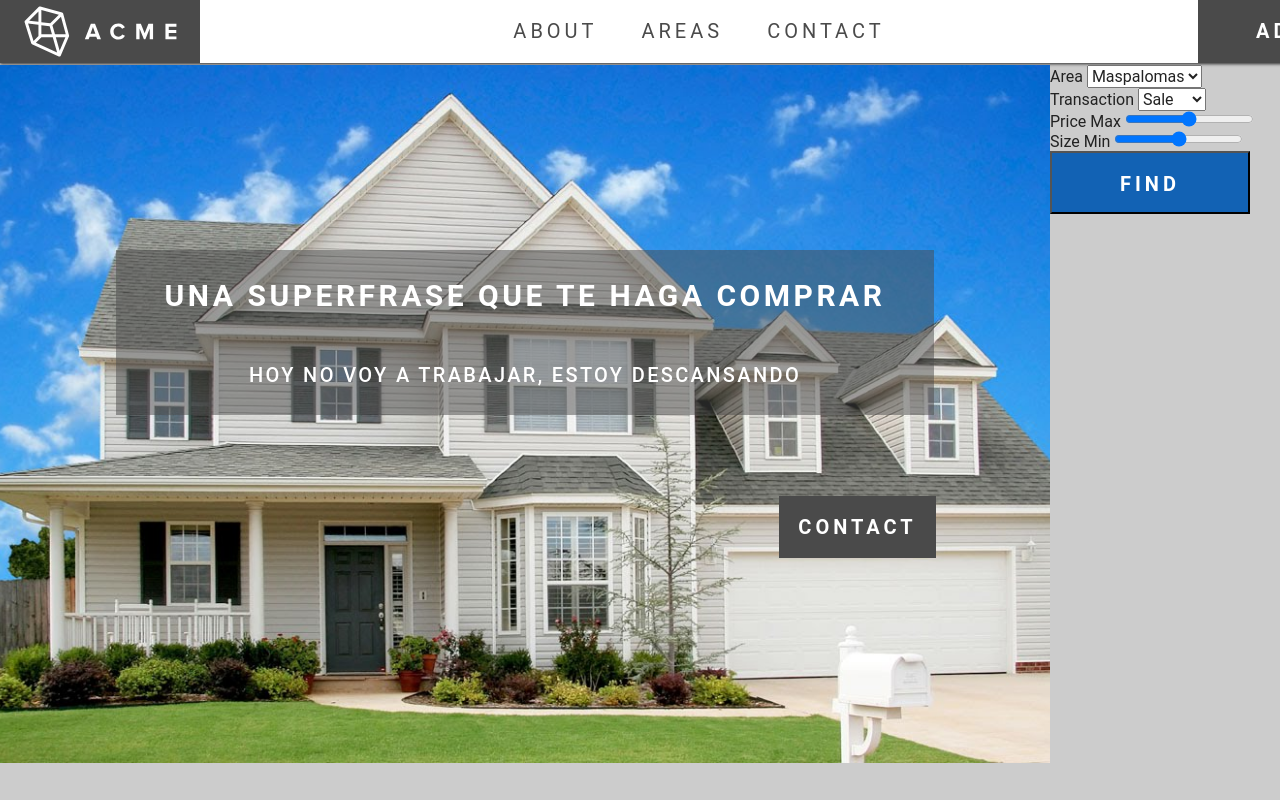
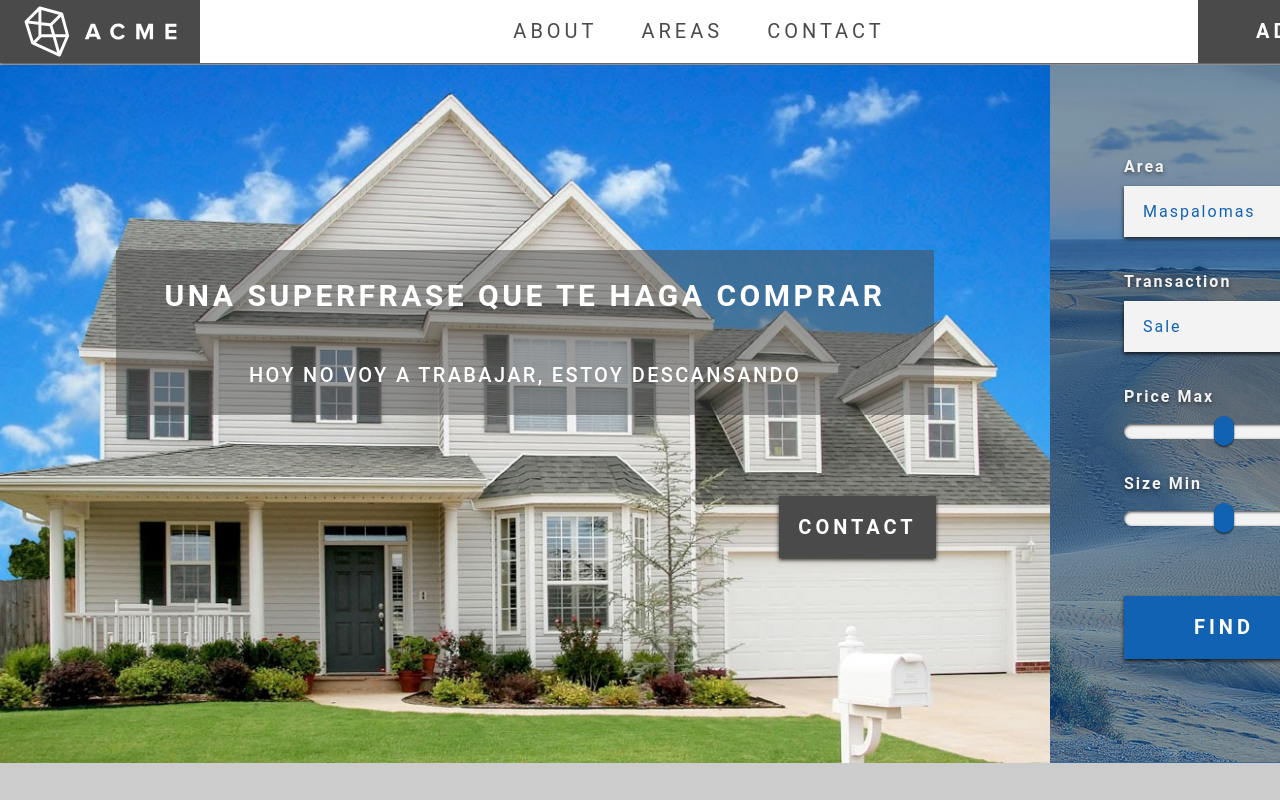
Before and after one commit to abizmo/homes, a website: page client/views/index.html at #!/houses in a window 1280 px wide. Shown: the top 800 px of the page. Drawn offline with nearby package versions, Linux system fonts and the light colour scheme; some packages are replaced by stand-ins of ours; files that its build step writes are made by us from their sources; no server answers.

Commit message:
Styling HomePage(Hero) II

```diff
--- a/client/sass/2_basics/_buttons.sass
+++ b/client/sass/2_basics/_buttons.sass
@@ -11,6 +11,8 @@
   letter-spacing: 0.25rem
   padding: 19px
   transition: all 300ms ease-in-out
+  border: none
+  box-shadow: 0 2px 4px 0 rgba(0, 0, 0, .8)
 
   &:hover
     box-shadow: 5px 5px 30px 0 rgba(0, 0, 0, .8)
@@ -18,5 +20,8 @@
   &.btn-login, &.btn-contact
     background-color: $dark
 
+  &.btn-login
+    box-shadow: none
+
   &.btn-cta
     background-color: $primary
--- a/client/sass/4_pages/_home.sass
+++ b/client/sass/4_pages/_home.sass
@@ -38,3 +38,144 @@
 
     a
       margin-right: calc(-665px)
+
+  .hero-filter
+    height: 100%
+    width: calc(1398px - 1050px)
+    background-image: url('img/dunas.png')
+    background-size: auto
+    background-repeat: no-repeat
+    background-position: center
+    text-align: center
+    position: relative
+
+    .blur
+      height: 100%
+      width: 100%
+      background-color: rgba(18, 98, 180, .55)
+      position: absolute
+      top: 0
+      left: 0
+
+    form
+      position: relative
+      padding: 92px 74px
+
+      .form-group
+        margin-bottom: 35px
+        display: flex
+        flex-direction: column
+
+        label
+          text-align: left
+          font-size: 1rem
+          font-weight: 700
+          letter-spacing: 2px
+          margin-bottom: 10px
+          line-height: 19px
+          color: $secondary
+          text-shadow: 0 2px 4px rgba(0, 0, 0, .5)
+
+        select
+          background: $secondary url('img/listBoxBG.png') no-repeat scroll 167px center
+          color: $primary
+          width: 200px
+          border-radius: 0px
+          border: none
+          font-size: 1rem
+          font-weight: 400
+          letter-spacing: 2px
+          line-height: 19px
+          padding: 15px
+          box-shadow: 0 2px 4px 0 rgba(0, 0, 0, .8)
+
+        input[type=range]
+          -webkit-appearance: none
+          width: 100%
+          background: transparent
+
+        input[type=range]:focus
+          outline: none
+
+        input[type=range]::-ms-track
+          width: 100%
+          cursor: pointer
+
+          /* Hides the slider so custom styles can be added */
+          background: transparent
+          border-color: transparent
+          color: transparent
+
+        input[type=range]::-webkit-slider-thumb
+          -webkit-appearance: none
+          border: none
+          height: 30px
+          width: 20px
+          border-radius: 15px
+          background: $primary
+          cursor: pointer
+          box-shadow: 0px 1px 2px rgba(0, 0, 0, .8)
+          margin-top: -8px
+
+        /* All the same stuff for Firefox */
+        input[type=range]::-moz-range-thumb
+          border: none
+          height: 30px
+          width: 20px
+          border-radius: 15px
+          background: $primary
+          cursor: pointer
+          box-shadow: 0px 1px 2px rgba(0, 0, 0, .8)
+
+        /* All the same stuff for IE */
+        input[type=range]::-ms-thumb
+          border: none
+          height: 30px
+          width: 20px
+          border-radius: 15px
+          background: $primary
+          cursor: pointer
+          box-shadow: 0px 1px 2px rgba(0, 0, 0, .8)
+
+        input[type=range]::-webkit-slider-runnable-track
+          width: 100%
+          height: 15px
+          cursor: pointer
+          box-shadow: inset 0 1px 3px 0 rgba(0, 0, 0, .8)
+          background: $secondary
+          border-radius: 15px
+          border: none
+          margin-top: 8px
+
+        input[type=range]::-moz-range-track
+          width: 100%
+          height: 15px
+          cursor: pointer
+          box-shadow: inset 0 1px 3px 0 rgba(0, 0, 0, .8)
+          background: $secondary
+          border-radius: 15px
+          border: none
+
+        input[type=range]::-ms-track
+          width: 100%
+          height: 15px
+          cursor: pointer
+          box-shadow: inset 0 1px 3px 0 rgba(0, 0, 0, .8)
+          background: $secondary
+          border-radius: 15px
+          border: none
+
+        input[type=range]::-ms-fill-lower
+          box-shadow: inset 0 1px 3px 0 rgba(0, 0, 0, .8)
+          background: $secondary
+          border-radius: 15px
+          border: none
+
+        input[type=range]::-ms-fill-upper
+          box-shadow: inset 0 1px 3px 0 rgba(0, 0, 0, .8)
+          background: $secondary
+          border-radius: 15px
+          border: none
+
+      input[type=submit]
+        margin-top: 35px
--- a/client/views/houses/houses.template.html
+++ b/client/views/houses/houses.template.html
@@ -7,6 +7,9 @@
     <a href="#" class="btn btn-contact">Contact</a>
   </div>
   <div class="hero-filter">
+    <div class="blur">
+
+    </div>
     <form>
       <div class="form-group">
         <label for="area">Area</label>
@@ -30,9 +33,7 @@
         <label for="size">Size Min</label>
         <input type="range" name="size" min="30" max="300">
       </div>
-      <div class="form-group">
-        <input type="submit" value="Find" class="btn btn-cta">
-      </div>
+      <input type="submit" value="Find" class="btn btn-cta">
     </form>
   </div>
 </div>
```
Also changed, not shown: client/dist/img/dunas.jpg (renamed from client/dist/img/las-dunas-de-maspalomas-y-su-flora-f123cfe4-05ef-406d-8cf2-5c1f6f37e314.jpg), client/dist/img/dunas.png (added), client/dist/img/listBoxBG.png (added), client/dist/index.css.
